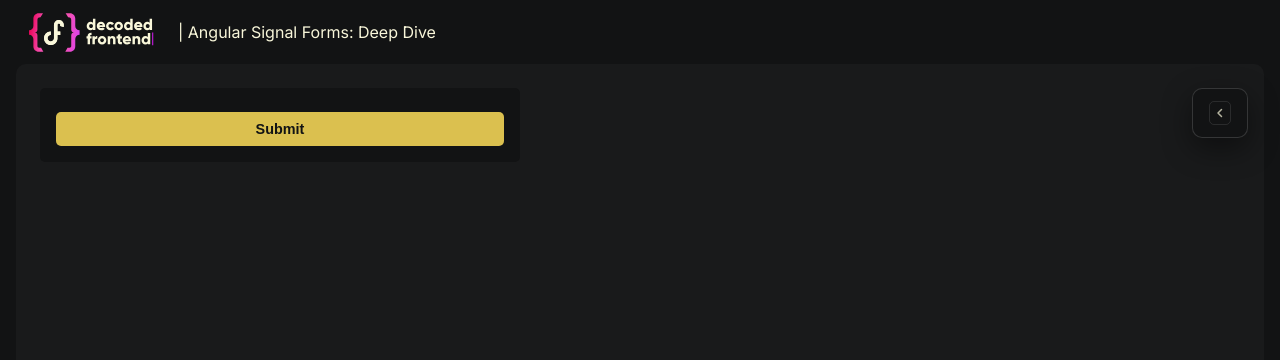
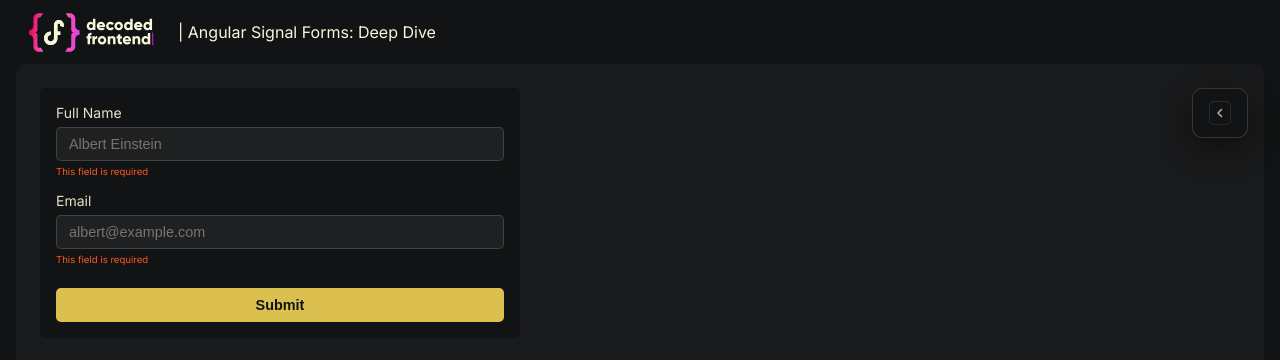
Before and after one commit to DMezhenskyi/angular-signal-forms-workshop-day2, an Angular app: page / in a window 1280 px wide. Shown: the top 360 px of the page. Built offline with nearby package versions, Linux system fonts and the light colour scheme.

Commit message:
instructor demo before the lab 7

```diff
--- a/src/app/features/dynamic-forms-playground/dynamic-form.ts
+++ b/src/app/features/dynamic-forms-playground/dynamic-form.ts
@@ -13,7 +13,14 @@ import { inspectFormState } from "@features/form-inspector/form-connector";
   template: `
     <form [formRoot]="form" class="dynamic-form">
     @for (config of configs(); track config.name) {
-      <!-- render inputs -->
+      @switch (config.kind) {
+        @case ('text') {
+          <div class="form-field">
+            <label [for]="config.name">{{ config.label }}</label>
+            <input [formField]="textField(config.name)" [id]="config.name" [placeholder]="config.placeholder" [type]="config.type" class="form-control" />
+          </div>
+        }
+      }
     }
     <section class="actions">
       <button class="submit-button" [disabled]="form().submitting()" type="submit">Submit</button>
--- a/src/app/features/dynamic-forms-playground/model-builder.ts
+++ b/src/app/features/dynamic-forms-playground/model-builder.ts
@@ -1,4 +1,4 @@
-import { FieldConfig, FieldValue } from "./form-config";
+import { FieldConfig, FieldValue } from './form-config';
 
 export interface DynamicModel {
   [key: string]: FieldValue;
@@ -7,6 +7,8 @@ export interface DynamicModel {
 export function buildModel(configs: FieldConfig[]): DynamicModel {
   const model: DynamicModel = {};
   // build the model based on the provided field configurations
-
+  for (const config of configs) {
+    model[config.name] = config?.default ?? '';
+  }
   return model;
 }
--- a/src/app/features/dynamic-forms-playground/schema-builder.ts
+++ b/src/app/features/dynamic-forms-playground/schema-builder.ts
@@ -1,9 +1,23 @@
-import { required, SchemaFn } from "@angular/forms/signals";
-import type { FieldConfig } from "./form-config";
-import type { DynamicModel } from "./model-builder";
+import { required, SchemaFn, SchemaPath } from '@angular/forms/signals';
+import { FieldConfig } from './form-config';
+import { DynamicModel } from './model-builder';
 
 export function buildSchema(configs: FieldConfig[]): SchemaFn<DynamicModel> {
   return (rootPath) => {
-    // build the schema based on the provided field configurations
+    for (const config of configs) {
+      const fieldPath = rootPath[config.name];
+
+      if (config.required) {
+        required(fieldPath, { message: `This field is required` });
+      }
+
+      switch (config.kind) {
+        case 'text': {
+          const textPath = fieldPath as SchemaPath<string>;
+          // implement minLength and maxLength validation rules if they are defined in the config
+          break;
+        }
+      }
+    }
   };
 }
```
